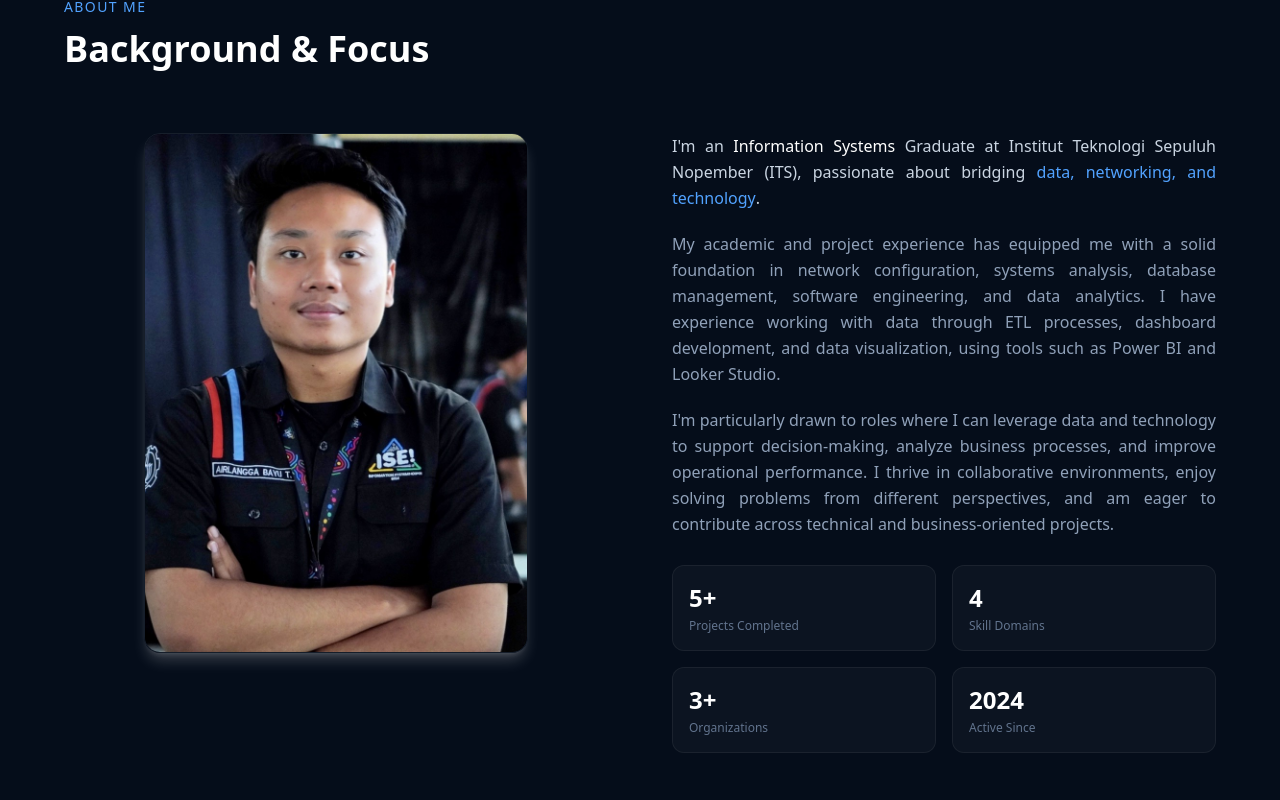
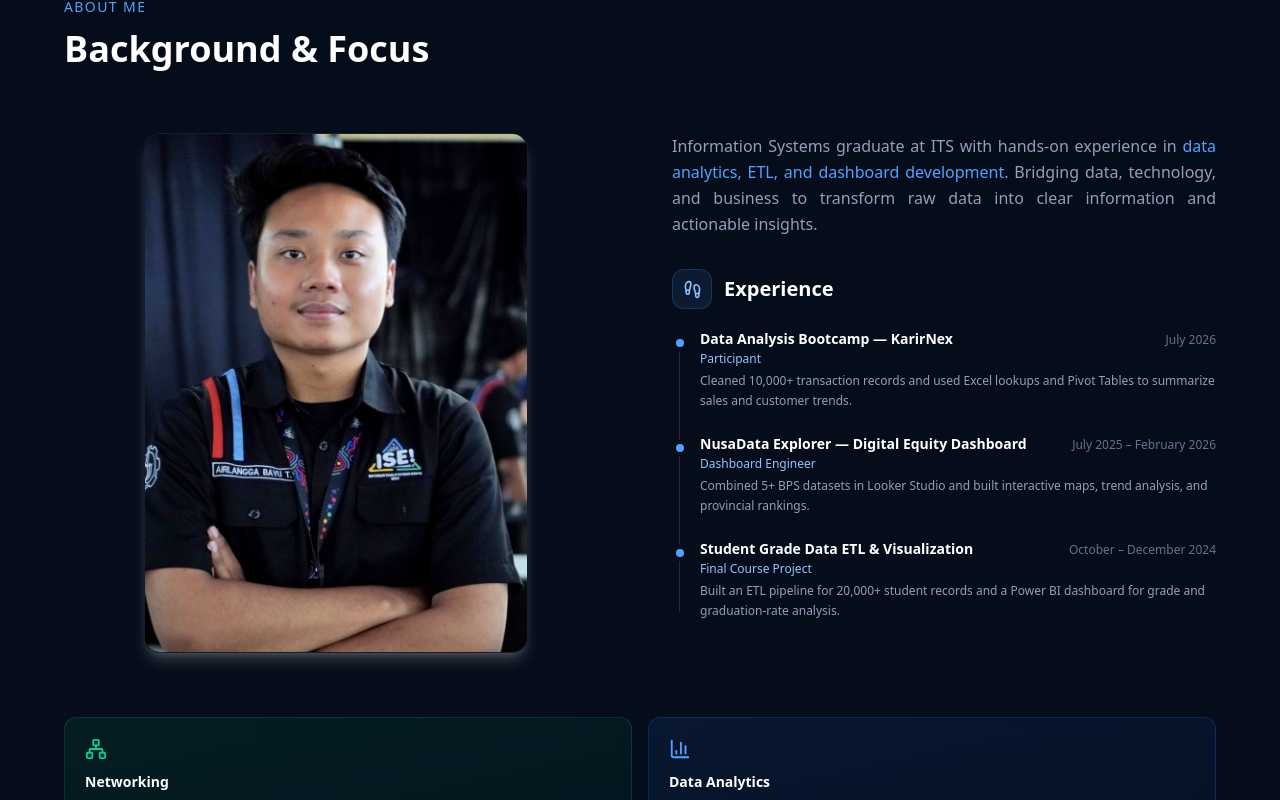
Before and after one commit to airawa23/airgata-portfolio, a React (Vite) app: page / in a window 1280 px wide. Shown: the part 900-1700 px from the top of the page. Built offline with nearby package versions, Linux system fonts and the light colour scheme.

Commit message:
new version of About Section

```diff
--- a/src/components/About.jsx
+++ b/src/components/About.jsx
@@ -1,4 +1,4 @@
-import { BarChart3, Palette, Code2, Briefcase } from "lucide-react";
+import { BarChart3, Palette, Code2, Footprints } from "lucide-react";
 import profileImage4 from "../assets/ise.JPG";
 import { Network } from "lucide-react";
 
@@ -30,6 +30,30 @@ const interests = [
     description:
       "Building full-stack web and mobile applications using modern frameworks and tools.",
     color: "cyan",
+  },
+];
+
+const featuredExperiences = [
+  {
+    title: "Data Analysis Bootcamp — KarirNex",
+    role: "Participant",
+    period: "July 2026",
+    summary:
+      "Cleaned 10,000+ transaction records and used Excel lookups and Pivot Tables to summarize sales and customer trends.",
+  },
+  {
+    title: "NusaData Explorer — Digital Equity Dashboard",
+    role: "Dashboard Engineer",
+    period: "July 2025 – February 2026",
+    summary:
+      "Combined 5+ BPS datasets in Looker Studio and built interactive maps, trend analysis, and provincial rankings.",
+  },
+  {
+    title: "Student Grade Data ETL & Visualization",
+    role: "Final Course Project",
+    period: "October – December 2024",
+    summary:
+      "Built an ETL pipeline for 20,000+ student records and a Power BI dashboard for grade and graduation-rate analysis.",
   },
 ];
 
@@ -67,57 +91,44 @@ export default function About() {
             />
           </div>
 
-          {/* About text */}
-          <div className="space-y-5">
-            <p className="text-slate-300 text-base leading-relaxed text-justify">
-              I&apos;m an{" "}
-              <span className="text-white font-medium">
-                Information Systems
-              </span>{" "}
-              Graduate at Institut Teknologi Sepuluh Nopember (ITS), passionate
-              about bridging{" "}
+          <div>
+            <p className="text-slate-400 text-base leading-relaxed text-justify">
+              Information Systems graduate at ITS with hands-on experience in {" "}
               <span className="text-blue-400 font-medium">
-                data, networking, and technology
-              </span>
-              .
-            </p>
-            <p className="text-slate-400 text-base leading-relaxed text-justify">
-              My academic and project experience has equipped me with a solid
-              foundation in network configuration, systems analysis, database
-              management, software engineering, and data analytics. I have
-              experience working with data through ETL processes, dashboard
-              development, and data visualization, using tools such as Power BI
-              and Looker Studio.
-            </p>
-            <p className="text-slate-400 text-base leading-relaxed text-justify">
-              I&apos;m particularly drawn to roles where I can leverage data and
-              technology to support decision-making, analyze business processes,
-              and improve operational performance. I thrive in collaborative
-              environments, enjoy solving problems from different perspectives,
-              and am eager to contribute across technical and business-oriented
-              projects.
+                data analytics, ETL, and dashboard development
+              </span>{". "}
+              Bridging data, technology, and business to transform raw data into clear information and
+              actionable insights.
             </p>
 
-            {/* Quick stats */}
-            <div className="grid grid-cols-2 gap-4 pt-2">
-              {[
-                { value: "5+", label: "Projects Completed" },
-                { value: "4", label: "Skill Domains" },
-                { value: "3+", label: "Organizations" },
-                { value: "2024", label: "Active Since" },
-              ].map(({ value, label }) => (
-                <div
-                  key={label}
-                  className="p-4 rounded-xl bg-white/[0.03] border border-white/[0.06]"
-                >
-                  <div className="text-2xl font-bold text-white mb-1">
-                    {value}
-                  </div>
-                  <div className="text-xs text-slate-500 font-medium">
-                    {label}
-                  </div>
-                </div>
-              ))}
+            <div className="mt-8">
+              <h3 className="mb-5 flex items-center gap-3 text-xl font-semibold text-white">
+                <span className="flex h-10 w-10 items-center justify-center rounded-xl border border-blue-400/20 bg-blue-400/10">
+                  <Footprints size={19} className="text-blue-300" />
+                </span>
+                Experience
+              </h3>
+              <div className="relative space-y-6 before:absolute before:bottom-2 before:left-[7px] before:top-2 before:w-px before:bg-white/[0.12]">
+                {featuredExperiences.map((experience) => (
+                  <article key={experience.title} className="relative pl-7">
+                    <span className="absolute left-0 top-1.5 h-4 w-4 rounded-full border-4 border-[#050d1a] bg-blue-400" />
+                    <div className="flex flex-col gap-1 sm:flex-row sm:items-baseline sm:justify-between sm:gap-3">
+                      <h4 className="text-sm font-semibold text-white">
+                        {experience.title}
+                      </h4>
+                      <span className="shrink-0 text-xs text-slate-500">
+                        {experience.period}
+                      </span>
+                    </div>
+                    <p className="mt-0.5 text-xs font-medium text-blue-300">
+                      {experience.role}
+                    </p>
+                    <p className="mt-1 text-xs leading-relaxed text-slate-400">
+                      {experience.summary}
+                    </p>
+                  </article>
+                ))}
+              </div>
             </div>
           </div>
 
--- a/src/components/Certifications.jsx
+++ b/src/components/Certifications.jsx
@@ -109,7 +109,7 @@ export default function Certifications() {
             return (
               <article
                 key={certificate.id}
-                className="group overflow-hidden rounded-2xl bg-white/[0.02] border border-white/[0.07] backdrop-blur-sm transition-all duration-300 hover:-translate-y-1 hover:border-white/[0.16] hover:shadow-xl hover:shadow-black/20"
+                className="group overflow-hidden rounded-2xl bg-black/[0.2] border border-white/[0.07] backdrop-blur-sm transition-all duration-300 hover:-translate-y-1 hover:border-white/[0.16] hover:shadow-xl hover:shadow-black/20"
               >
                 <div
                   className={`relative aspect-[16/10] overflow-hidden border-b border-white/[0.07] bg-gradient-to-br ${accent}`}
--- a/src/components/Experience.jsx
+++ b/src/components/Experience.jsx
@@ -26,11 +26,12 @@ export default function Experience() {
           <div className="absolute left-0 md:left-8 top-0 bottom-0 w-px bg-white/[0.07] hidden md:block" />
 
           <div className="space-y-6">
-            {experiences.map((exp, idx) => {
+            {experiences.map((exp) => {
               const typeStyle =
                 typeColors[exp.type] ||
                 "bg-slate-500/10 text-slate-400 border-slate-500/20";
-              const experienceImages = exp.images || (exp.image ? [exp.image] : []);
+              const experienceImages =
+                exp.images || (exp.image ? [exp.image] : []);
               return (
                 <div key={exp.id} className="relative md:pl-20 group">
                   {/* Timeline dot */}
@@ -40,7 +41,7 @@ export default function Experience() {
                   />
 
                   {/* Card */}
-                  <div className="p-6 rounded-2xl bg-white/[0.02] border border-white/[0.07] backdrop-blur-sm hover:border-white/[0.12] hover:-translate-y-0.5 transition-all duration-300">
+                  <div className="p-6 rounded-2xl bg-black/[0.2] border border-white/[0.07] backdrop-blur-sm hover:border-white/[0.12] hover:-translate-y-0.5 transition-all duration-300">
                     <div className="flex flex-col sm:flex-row sm:items-start sm:justify-between gap-3 mb-4">
                       <div>
                         <div className="flex flex-wrap items-center gap-2 mb-1">
```
